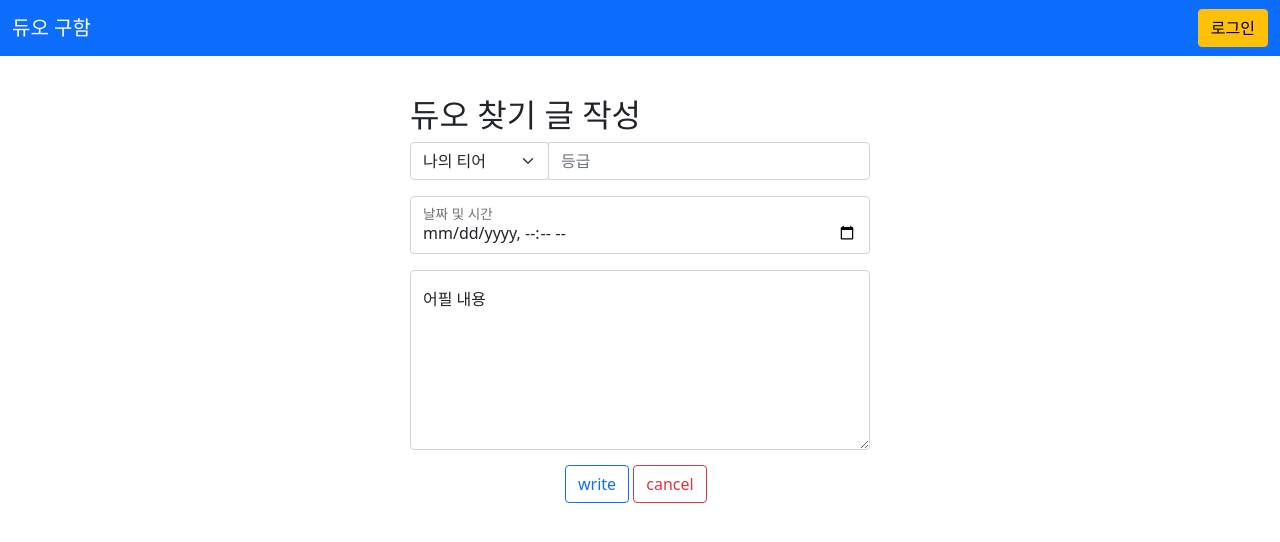
After one commit to flylofty/duoHaeDuo, a Flask app: page /write in a window 1280 px wide. The commit adds this page. Shown: the top 542 px of the page. Run offline with Flask 2, Linux system fonts and the light colour scheme.

Commit message:
first commit

```diff
--- a/app.py
+++ b/app.py
@@ -1,7 +1,9 @@
 from flask import Flask, render_template, request, jsonify
+from datetime import datetime
 from pymongo import MongoClient
-# client = MongoClient('')
-# db = client.dbsparta
+
+client = MongoClient('mongodb+srv://junho:sparta@cluster0.4iq35.mongodb.net/Cluster0?retryWrites=true&w=majority')
+db = client.dbsparta
 
 app = Flask(__name__)
 
@@ -11,5 +13,70 @@ def home():
     return render_template('index.html')
 
 
+@app.route('/write')
+def get_write_page():
+    return render_template('write_page.html')
+
+
+@app.route("/write", methods=["POST"])
+def save_write():
+
+    # 클라이언트 요청 데이터
+    tier_receive = request.form['tier_give']
+    rating_receive = request.form['rating_give']
+    date_receive = get_duo_date(request.form['date_give'])
+    content_receive = request.form['content_give']
+
+    # 작성된 시간 얻기
+    today = datetime.now()
+    date_time = today.strftime("%Y년 %m월 %d일 %H시 %M분 %S초")
+
+    # db.write_count 에 저장된 유일한 값을 가져옴 => 게시글 고유 id로 사용
+    write_count = list(db.write_count.find({}, {'_id': False}))[0]['count'] + 1
+
+    # DB 데이터 생성
+    doc = {
+        'id': write_count,           # 게시글 고유 아이디
+        'tier': tier_receive,        # 티어 정보
+        'rating': rating_receive,    # 등급 정보
+        'duo_date': date_receive,    # 듀오 하고 싶은 시간 정보
+        'content': content_receive,  # 어필 내용
+        'date_time': date_time       # 게시글 작성 시간
+    }
+
+    # DB 데이터 저장
+    db.lol_collection.insert_one(doc)
+
+    # 유일한 값 증가
+    db.write_count.update_one({'count': int(write_count - 1)}, {'$set': {'count': write_count}})
+
+    return jsonify({'msg': '등록 완료!'})
+
+
+def get_duo_date(data):
+    # 듀오할 시간 구하기 문자 예쁘게 만들기
+    temp_date = data.split('T')
+    ymd = temp_date[0].split('-')
+    hs = temp_date[1].split(':')
+
+    hour = int(hs[0])
+
+    if hour >= 20:
+        pm_am_info = '저녁'
+    elif hour >= 12:
+        pm_am_info = '오후'
+    elif hour >= 6:
+        pm_am_info = '오전'
+    else:
+        pm_am_info = '새벽'
+
+    if hour > 12:
+        hour -= 12
+
+    # 2022년 05월 10일 13시 20분
+    duo_date = f'{ymd[0]}년 {ymd[1]}월 {ymd[2]}일 {pm_am_info} {hour}시 {hs[1]}분'
+    return duo_date
+
+
 if __name__ == '__main__':
     app.run('0.0.0.0', port=5000, debug=True)
--- a/templates/index.html
+++ b/templates/index.html
@@ -22,6 +22,6 @@
     </script>
 </head>
 <body>
-    <h1>안녕하세요 12조 입니다!!!</h1>
+    <a href="/write">글쓰기</a>
 </body>
 </html>
--- /dev/null
+++ b/templates/write_page.html
@@ -0,0 +1,152 @@
+<!DOCTYPE html>
+<html lang="en">
+<head>
+    <meta charset="UTF-8">
+    <meta http-equiv="X-UA-Compatible" content="IE=edge">
+    <meta name="viewport" content="width=device-width, initial-scale=1.0">
+
+    <link href="https://cdn.jsdelivr.net/npm/bootstrap@5.0.2/dist/css/bootstrap.min.css" rel="stylesheet"
+          integrity="sha384-EVSTQN3/azprG1Anm3QDgpJLIm9Nao0Yz1ztcQTwFspd3yD65VohhpuuCOmLASjC" crossorigin="anonymous">
+    <script src="https://ajax.googleapis.com/ajax/libs/jquery/3.5.1/jquery.min.js"></script>
+    <script src="https://cdn.jsdelivr.net/npm/bootstrap@5.0.2/dist/js/bootstrap.bundle.min.js"
+            integrity="sha384-MrcW6ZMFYlzcLA8Nl+NtUVF0sA7MsXsP1UyJoMp4YLEuNSfAP+JcXn/tWtIaxVXM"
+            crossorigin="anonymous"></script>
+
+    <link href="https://fonts.googleapis.com/css2?family=Gowun+Dodum&display=swap" rel="stylesheet">
+
+    <title>롤 듀오 합시다~~</title>
+
+    <style>
+        .mypost {
+            max-width: 500px;
+            width: 95%;
+            margin: 20px auto 0px auto;
+            {#box-shadow: 0px 0px 3px gray;#}
+            padding: 20px;
+        }
+        .mybtn {
+            width: 150px;
+            margin: 15px auto;
+        }
+    </style>
+    <script>
+
+        function validate_value(tier, rating, date, content) {
+
+            if (!tier.length || tier === '나의 티어') {
+                return '티어를 선택해 주세요~!!'
+            }
+
+            if (!rating.length) {
+                return '등급을 입력해 주세요~!!'
+            }
+
+            if (rating < 1 || rating > 4) {
+                return '등급은 1 ~ 4로만 입력해 주세요^^'
+            }
+
+            {# 이전 시간 선택 검증 처리 안함;; #}
+            if (!date.length) {
+                return '날짜를 지정해 주세요~!!'
+            }
+
+            if (!content.length) {
+                return '어필 내용을 입력해 주세요!!!!'
+            }
+
+            return ''
+        }
+
+        function save_post() {
+            let tier = $('#tier').val()
+            let rating = $('#rating').val()
+            let date = $('#duo_date').val()
+            let content = $('#floatingTextarea2').val()
+
+            let result = validate_value(tier, rating, date, content)
+
+            if (result !== '') {
+                alert(result)
+                return
+            }
+
+            $.ajax({
+                type: "POST",
+                url: "/write",
+                data: {
+                    tier_give: tier,
+                    rating_give: rating,
+                    date_give: date,
+                    content_give: content,
+                },
+                success: function (response) {
+                    alert(response['msg'])
+                    window.location.href = '/'
+                }
+            });
+        }
+    </script>
+</head>
+
+<body>
+
+    <header class="header">
+        <nav class="navbar navbar-dark bg-primary">
+            <div class="container-fluid">
+                <a class="navbar-brand" href="#">듀오 구함</a>
+                <button type="button" class="btn btn-warning">로그인</button>
+            </div>
+        </nav>
+    </header>
+
+    <main>
+        <div class="mypost" id="post-box">
+
+            <div class="post_name">
+                <h2>듀오 찾기 글 작성</h2>
+            </div>
+
+            <div class="input-group mb-3">
+
+                <div>
+                    <select class="form-select" id="tier">
+                        <option selected>나의 티어</option>
+                        <option value="아이언">아이언</option>
+                        <option value="브론즈">브론즈</option>
+                        <option value="실버">실버</option>
+                        <option value="골드">골드</option>
+                        <option value="플래티넘">플래티넘</option>
+                        <option value="다이아">다이아</option>
+                        <option value="마스터">마스터</option>
+                        <option value="그랜드마스터">그랜드마스터</option>
+                        <option value="챌린저">챌린저</option>
+                    </select>
+                </div>
+
+                <input type="text" id="rating" class="form-control" aria-label="Text input with dropdown button" placeholder="등급">
+            </div>
+
+            <div class="form-floating mb-3">
+                <input type="datetime-local" class="form-control" id="duo_date" placeholder="name@example.com">
+                <label for="floatingInput">날짜 및 시간</label>
+            </div>
+
+            <div class="form-floating">
+                    <textarea class="form-control" placeholder="Leave a comment here" id="floatingTextarea2"
+                              style="height: 180px"></textarea>
+                <label for="floatingTextarea2">어필 내용</label>
+            </div>
+
+            <div class="mybtn">
+                <button onclick="save_post()" class="btn btn-outline-primary" type="button">write</button>
+                <button onclick="window.location.href='/'" type="button" class="btn btn-outline-danger">cancel</button>
+            </div>
+
+        </div>
+    </main>
+
+    <footer>
+
+    </footer>
+</body>
+</html>
```
Also changed, not shown: 1 other file.
